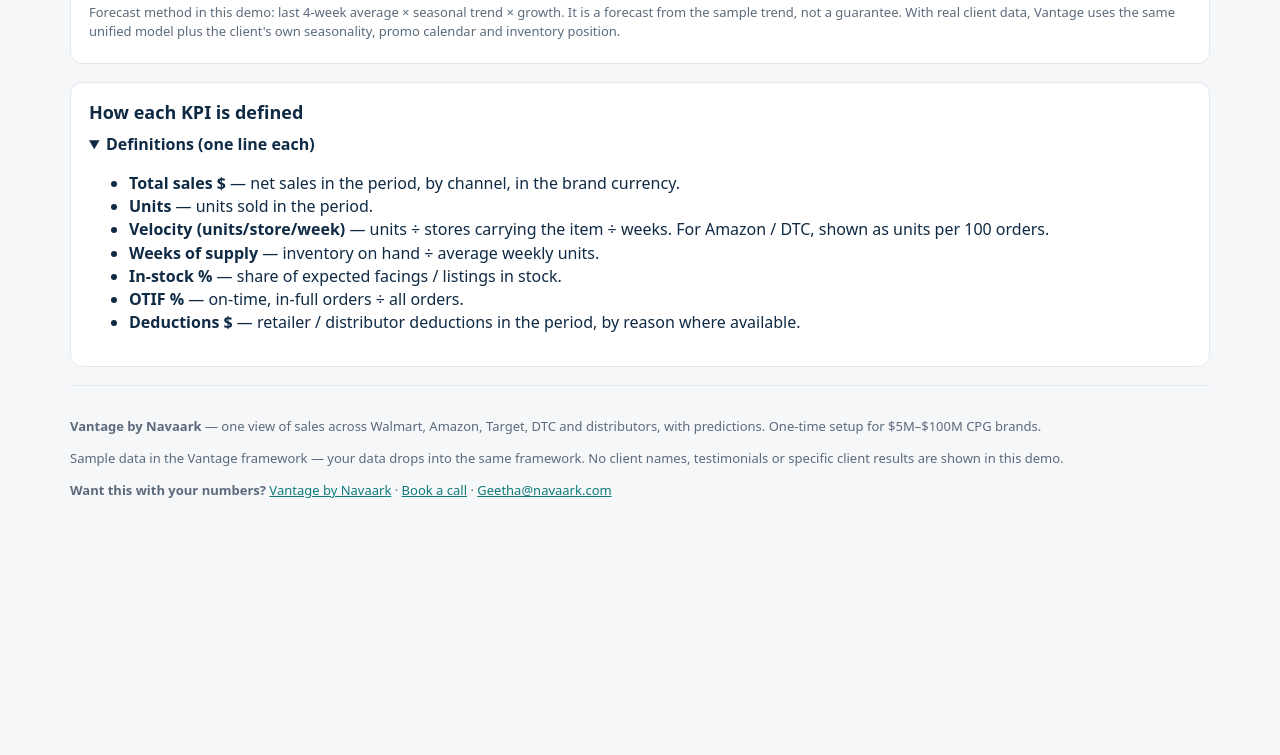
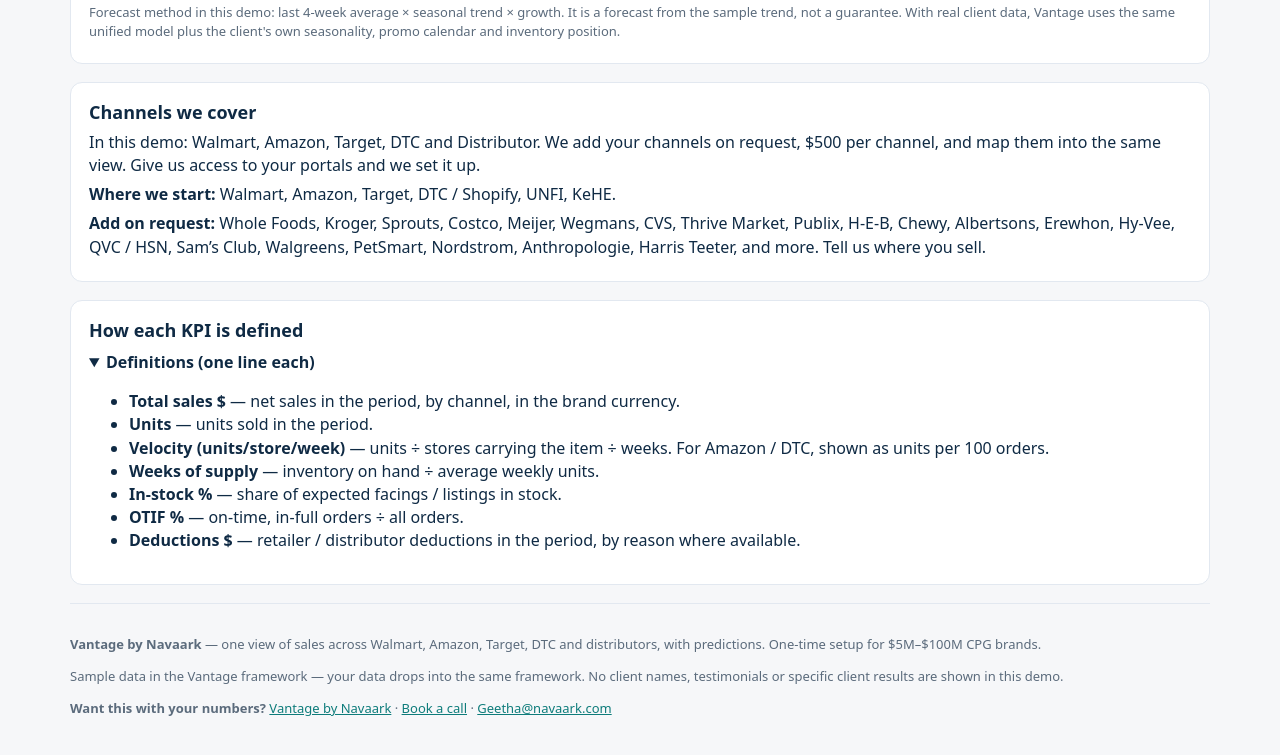
Before and after one commit to gavadha/Navaark-vantage, a plain HTML site: page index.html in a window 1280 px wide. Shown: the part 2664-3419 px from the top of the page. Before the commit the page ends 3247 px from the top, so only its background shows below. Drawn offline with nearby package versions, Linux system fonts and the light colour scheme.

Commit message:
Add Channels we cover card to the demo

```diff
--- a/index.html
+++ b/index.html
@@ -119,6 +119,13 @@
   </div>
 
   <div class="card">
+    <h2>Channels we cover</h2>
+    <p>In this demo: Walmart, Amazon, Target, DTC and Distributor. We add your channels on request, $500 per channel, and map them into the same view. Give us access to your portals and we set it up.</p>
+    <p><strong>Where we start:</strong> Walmart, Amazon, Target, DTC / Shopify, UNFI, KeHE.</p>
+    <p><strong>Add on request:</strong> Whole Foods, Kroger, Sprouts, Costco, Meijer, Wegmans, CVS, Thrive Market, Publix, H-E-B, Chewy, Albertsons, Erewhon, Hy-Vee, QVC / HSN, Sam&rsquo;s Club, Walgreens, PetSmart, Nordstrom, Anthropologie, Harris Teeter, and more. Tell us where you sell.</p>
+  </div>
+
+  <div class="card">
     <h2>How each KPI is defined</h2>
     <details open>
       <summary>Definitions (one line each)</summary>
```
